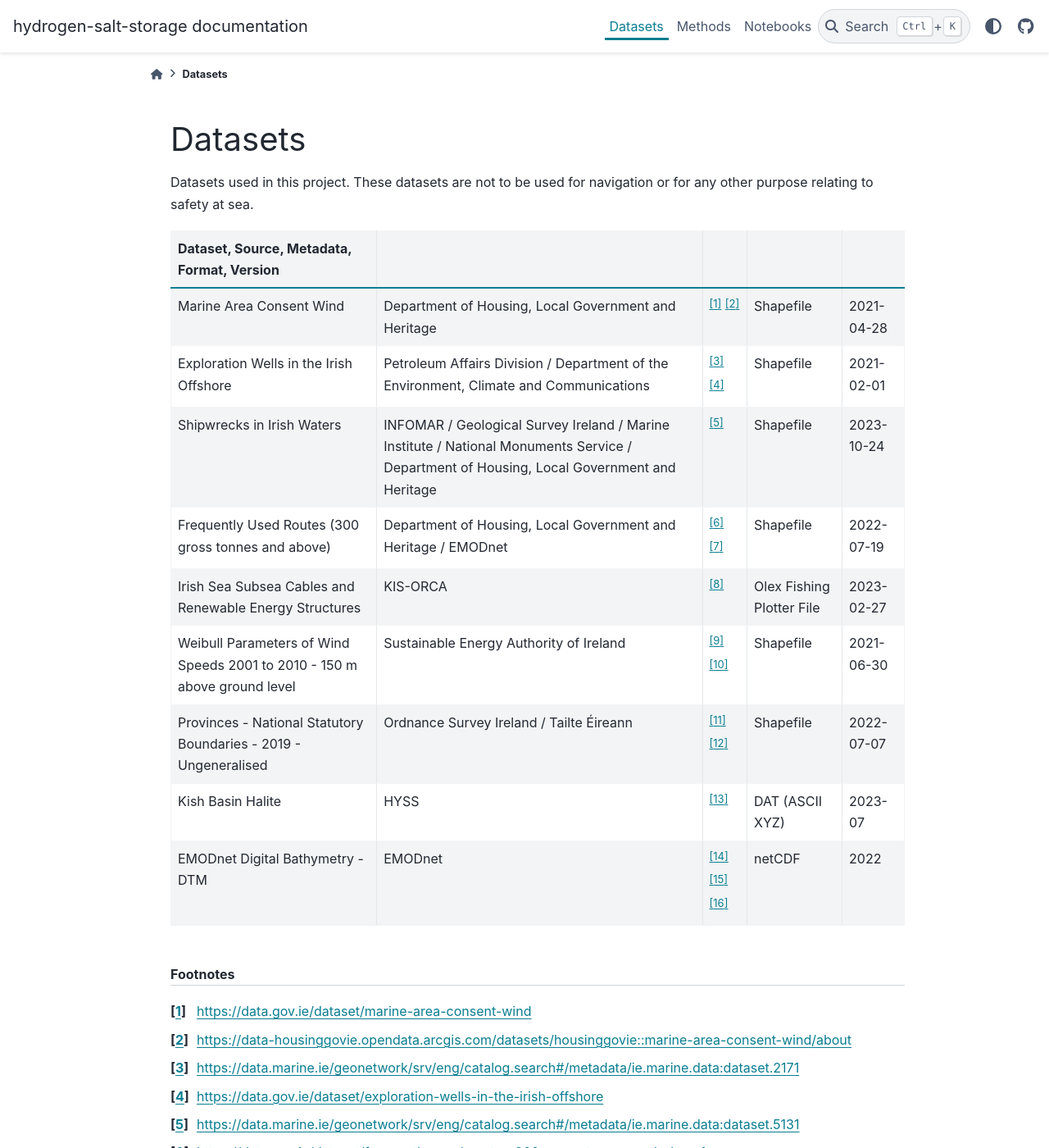
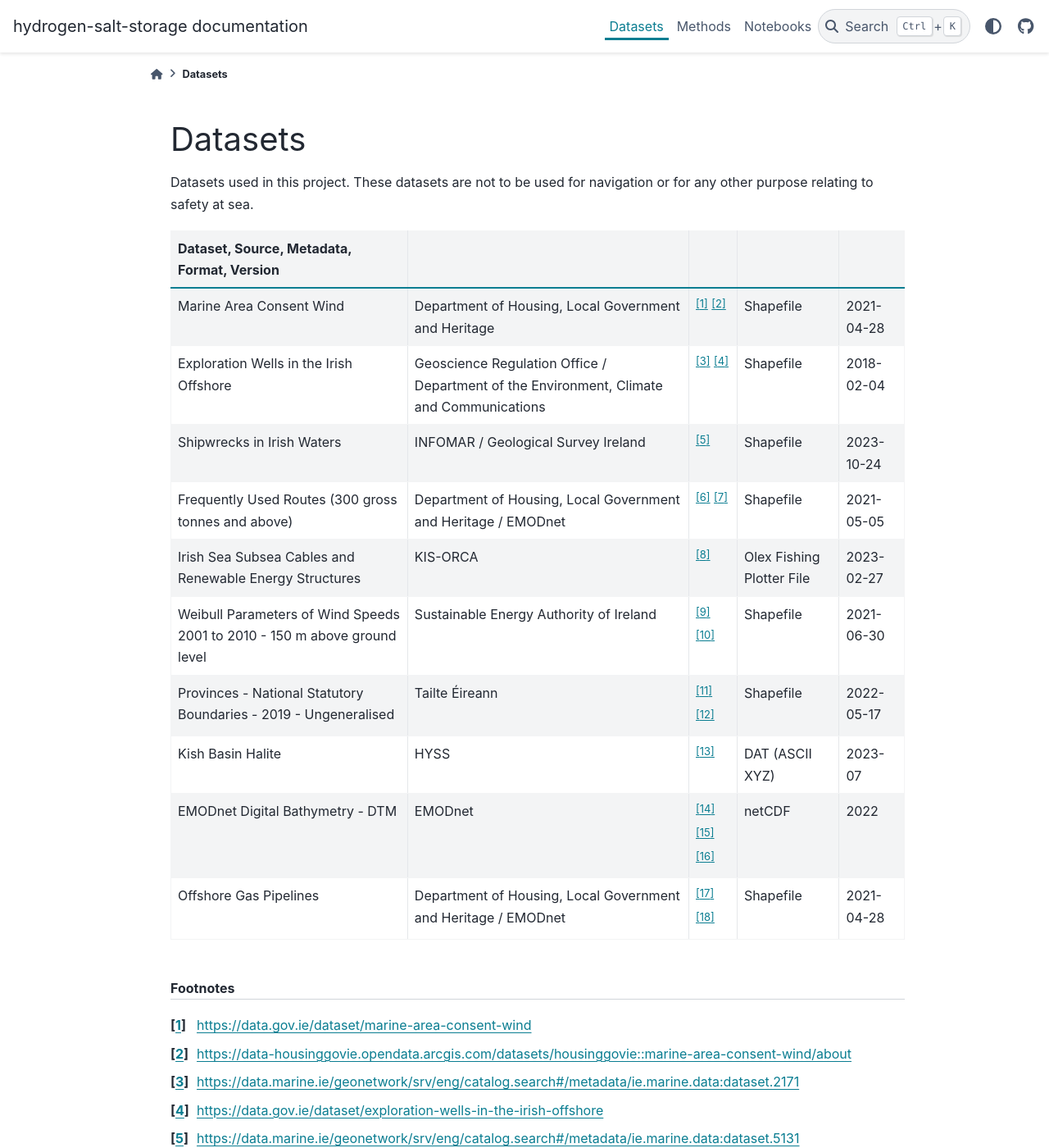
Before and after one commit to wind-to-hydrogen-toolkit/hydrogen-salt-storage, a Sphinx documentation site: the page built from docs/datasets.rst, in a window 1280 px wide and 1400 px high. Shown: the whole window at 82% size. Built offline with Sphinx 7.4.7 and the PyData theme 0.15.4, drawn with Linux system fonts in a browser that asks for light colours; pages that are not in the unit, such as notebooks, are missing from menus; some of the changed text lies outside the part shown.

Commit message:
update metadata

```diff
--- a/docs/datasets.rst
+++ b/docs/datasets.rst
@@ -8,14 +8,15 @@
    :delim: |
 
    Marine Area Consent Wind | Department of Housing, Local Government and Heritage | [#datagovie1]_ [#housinggovie1]_ | Shapefile | 2021-04-28
-   Exploration Wells in the Irish Offshore | Petroleum Affairs Division / Department of the Environment, Climate and Communications | [#marine1]_ [#datagovie2]_ | Shapefile | 2021-02-01
-   Shipwrecks in Irish Waters | INFOMAR / Geological Survey Ireland / Marine Institute / National Monuments Service / Department of Housing, Local Government and Heritage | [#marine2]_ | Shapefile | 2023-10-24
-   Frequently Used Routes (300 gross tonnes and above) | Department of Housing, Local Government and Heritage / EMODnet | [#datagovie3]_ [#housinggovie2]_ | Shapefile | 2022-07-19
+   Exploration Wells in the Irish Offshore | Geoscience Regulation Office / Department of the Environment, Climate and Communications | [#marine1]_ [#datagovie2]_ | Shapefile | 2018-02-04
+   Shipwrecks in Irish Waters | INFOMAR / Geological Survey Ireland | [#marine2]_ | Shapefile | 2023-10-24
+   Frequently Used Routes (300 gross tonnes and above) | Department of Housing, Local Government and Heritage / EMODnet | [#datagovie3]_ [#housinggovie2]_ | Shapefile | 2021-05-05
    Irish Sea Subsea Cables and Renewable Energy Structures | KIS-ORCA | [#kisorca]_ | Olex Fishing Plotter File | 2023-02-27
    Weibull Parameters of Wind Speeds 2001 to 2010 - 150 m above ground level | Sustainable Energy Authority of Ireland | [#datagovie4]_ [#seai]_ | Shapefile | 2021-06-30
-   Provinces - National Statutory Boundaries - 2019 - Ungeneralised | Ordnance Survey Ireland / Tailte Éireann | [#datagovie5]_ [#osi]_ | Shapefile | 2022-07-07
+   Provinces - National Statutory Boundaries - 2019 - Ungeneralised | Tailte Éireann | [#datagovie5]_ [#osi]_ | Shapefile | 2022-05-17
    Kish Basin Halite | HYSS | [#hyss]_ | DAT (ASCII XYZ) | 2023-07
    EMODnet Digital Bathymetry - DTM | EMODnet | [#emodnet1]_ [#emodnet2]_ [#emodnet3]_ | netCDF | 2022
+   Offshore Gas Pipelines | Department of Housing, Local Government and Heritage / EMODnet | [#datagovie6]_ [#housinggovie3]_ | Shapefile | 2021-04-28
 
 .. rubric:: Footnotes
 .. [#datagovie1] https://data.gov.ie/dataset/marine-area-consent-wind
```
Also changed, not shown: other parts of docs/datasets.rst (+2 -0 lines).
